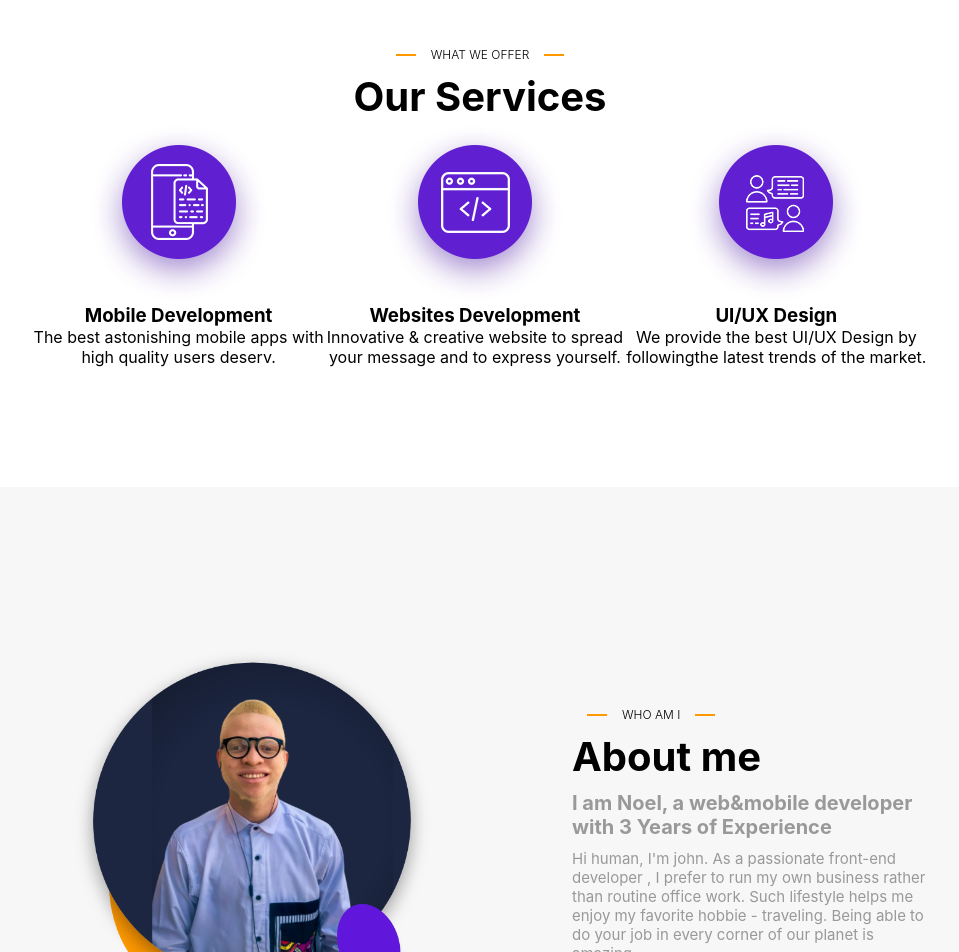
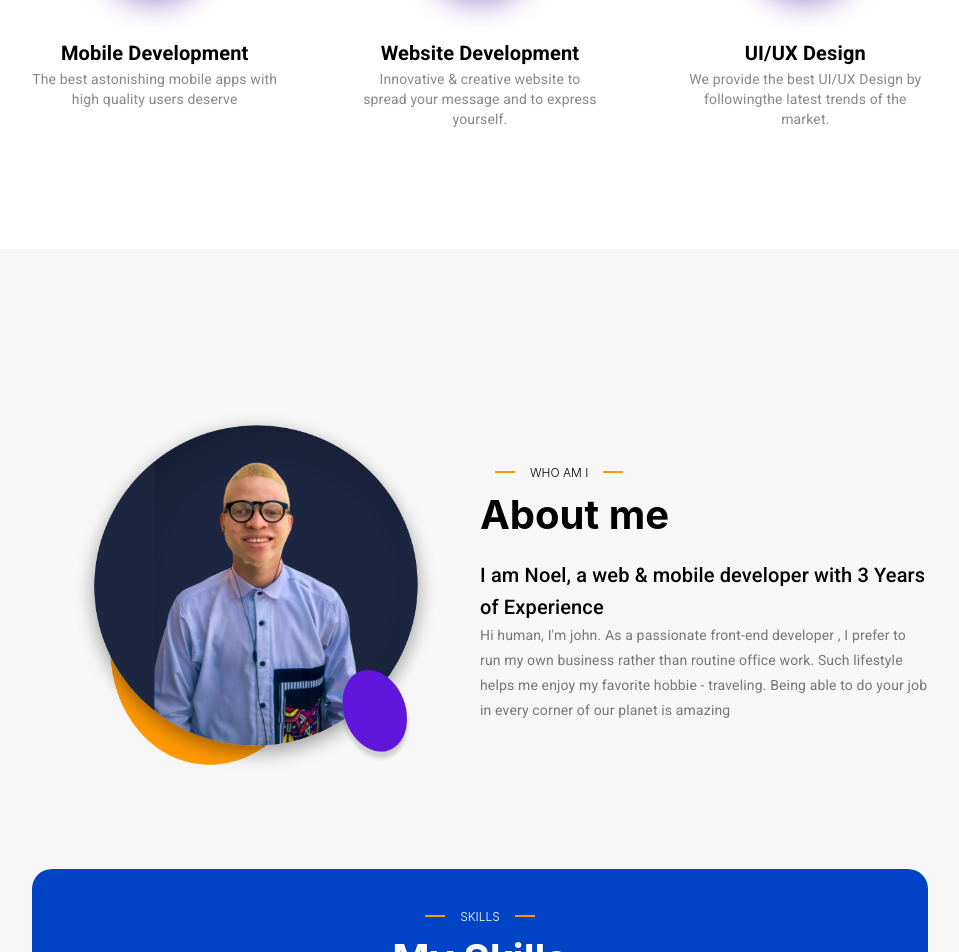
Before and after one commit to kinghoddy/kinghoddy_proj, a Next.js app in the folder web_frontend/: page / in a window 1280 px wide. Shown: the part 1320-2272 px from the top of the page, without its empty margins (160-1119 px from the left). Built offline with nearby package versions, Linux system fonts and the light colour scheme.

Commit message:
Corrections

```diff
--- /dev/null
+++ b/web_frontend/components/Home/AboutMe.js
@@ -0,0 +1,31 @@
+import { Grid, Typography } from "@mui/material";
+import React from "react";
+import { SectionHeader } from "../Section";
+
+function AboutMe() {
+  return (
+    <Grid container alignItems="center">
+      <Grid item lg={6} xs={12}>
+        <img src="img/profile_picture.png" style={{ width: "100%" }} />
+      </Grid>
+      <Grid item lg={6} xs={12} className="About">
+        <SectionHeader
+          style={{ alignItems: "flex-start" }}
+          title="About me"
+          subTitle="who am i"
+        />
+        <Typography variant="h6">
+          I am Noel, a web & mobile developer with 3 Years of Experience
+        </Typography>
+        <Typography variant="body2" style={{ lineHeight: 1.8 }} color="#777">
+          Hi human, I&apos;m john. As a passionate front-end developer , I
+          prefer to run my own business rather than routine office work. Such
+          lifestyle helps me enjoy my favorite hobbie - traveling. Being able to
+          do your job in every corner of our planet is amazing
+        </Typography>
+      </Grid>
+    </Grid>
+  );
+}
+
+export default AboutMe;
--- /dev/null
+++ b/web_frontend/components/Home/Services.js
@@ -0,0 +1,40 @@
+import { Grid, Typography } from "@mui/material";
+import React from "react";
+
+function Services() {
+  const services = [
+    {
+      img: "/img/icon1.png",
+      title: "Mobile Development",
+      body: "The best astonishing mobile apps with high quality users deserve",
+    },
+    {
+      img: "/img/icon2.png",
+      title: "Website Development",
+      body: "Innovative & creative website to spread your message and to express yourself.",
+    },
+
+    {
+      img: "/img/icon3.png",
+      title: "UI/UX Design",
+      body: "We provide the best UI/UX Design by followingthe latest trends of the market.",
+    },
+  ];
+
+  return (
+    <Grid container spacing={10}>
+      {services.map((cur) => (
+        <Grid item lg={4} style={{ textAlign: "center" }}>
+          <img src={cur.img} />
+          <Typography variant="h6" style={{ fontWeight: 700 }}>
+            {cur.title}
+          </Typography>
+          <Typography style={{ maxWidth: "80vw" }} color="#888" variant="body2">
+            {cur.body}
+          </Typography>
+        </Grid>
+      ))}
+    </Grid>
+  );
+}
+export default Services;
--- a/web_frontend/components/Section.js
+++ b/web_frontend/components/Section.js
@@ -12,7 +12,7 @@ const useStyles = makeStyles({
     display: "flex",
     flexDirection: "column",
     alignItems: "center",
-    marginBottom: 5,
+    marginBottom: 20,
     "& .sub": {
       display: "flex",
       marginBottom: 10,
--- a/web_frontend/pages/index.js
+++ b/web_frontend/pages/index.js
@@ -1,19 +1,7 @@
 import * as React from "react";
-import RemoveIcon from "@mui/icons-material/Remove";
-import AppBar from "@mui/material/AppBar";
-import DesktopAccessDisabledIcon from "@mui/icons-material/DesktopAccessDisabled";
-import Card from "@mui/material/Card";
-import Toolbar from "@mui/material/Toolbar";
-import IconButton from "@mui/material/IconButton";
+
 import Typography from "@mui/material/Typography";
-import Menu from "@mui/material/Menu";
-import MenuIcon from "@mui/icons-material/Menu";
-import Container from "@mui/material/Container";
-import List from "@mui/material/List";
-import Button from "@mui/material/Button";
-import Box from "@mui/material/Box";
-import Paper from "@mui/material/Paper";
-import MenuItem from "@mui/material/MenuItem";
+
 import MainLayout from "../layouts/MainLayout";
 import { makeStyles } from "@mui/styles";
 import CssBaseline from "@mui/material/CssBaseline";
@@ -21,71 +9,10 @@ import { Grid } from "@mui/material";
 import Animator from "../components/Animator";
 import Section, { SectionHeader } from "../components/Section";
 import Skills from "../components/Home/Skills";
+import AboutMe from "../components/Home/AboutMe";
+import Services from "../components/Home/Services";
 
 const useStyles = makeStyles({
-
-  sectioncontainer2:{
-    '& .About':{
-      ['@media (min-width:1200px)']:{
-        marginTop:'100px',
-        marginLeft:'50px',
-        width:'500px'
-      },
-    },
-    '& .makeStyles-sectionHeader-12 ':{
-      ['@media (min-width:1200px)']:{
-        display:'block'
-      },
-    },
-    '& h1':{
-color:'#999',
-fontSize:'15px',
-marginTop:'10px',
-
-['@media (min-width:1200px)']:{
-  fontSize:'20px',
-},
-    },
-    '& p':{
-color:'#999',
-fontSize:'10px',
-marginTop:'10px',
-['@media (min-width:1200px)']:{
-  fontSize:'15px',
-},
-    },
-    '& img':{
-width:'300px',
-height:'300px',
-marginLeft:'auto',
-marginRight:'auto',
-display:'block',
-['@media (min-width:1200px)']:{
-  width:'440px',
-  height:'440px',
-  marginRight:'50px',
-},
-    },
-display:"flex",
-flexDirection:'column',
-
-justifyContent:'space-around',
-['@media (min-width:1200px)']:{
-  flexDirection:'row',
-},
-  },
-  sectioncontainer: {
-    textAlign: "center",
-    display: "flex",
-    flexDirection: "column",
-
-    ["@media (min-width : 1200px)"]: {
-      flexDirection: "row",
-      textAlign: "center",
-
-      justifyContent: "space-around",
-    },
-  },
   header: {
     paddingTop: 50,
     position: "relative",
@@ -96,7 +23,12 @@ justifyContent:'space-around',
       "& span": {
         color: "var(--primary)",
       },
+
       ["@media (min-width : 1200px)"]: {
+        fontSize: "55px",
+      },
+
+      ["@media (min-width : 1500px)"]: {
         fontSize: "75px",
       },
     },
@@ -165,51 +97,12 @@ export default function Home() {
       </header>
       <Section>
         <SectionHeader title="Our Services" subTitle="what we offer" />
-        <div className={classes.sectioncontainer}>
-          <Grid item lg={4}>
-            <img src="/img/icon1.png" />
-            <h3>Mobile Development</h3>
-            <p>
-              The best astonishing mobile apps with
-              <br /> high quality users deserv.
-            </p>
-          </Grid>
-          <Grid item lg={4}>
-            <img src="/img/icon2.png" />
-            <h3>Websites Development</h3>
-            <p>
-              Innovative & creative website to spread
-              <br /> your message and to express yourself.
-            </p>
-          </Grid>
-          <Grid item lg={4}>
-            <img src="/img/icon3.png" />
-            <h3>UI/UX Design</h3>
-            <p>
-              We provide the best UI/UX Design by
-              <br /> followingthe latest trends of the market.
-            </p>
-          </Grid>
-        </div>
+        <Services />
       </Section>
 
       <Section style={{ background: "#f7f7f7" }}>
-
-        <div  className={classes.sectioncontainer2} >
-      <Grid item lg={6}>
-<img src='img/profile_picture.png'/>
-        </Grid>
-        <Grid item lg={4} className="About" >
-        <SectionHeader title="About me" subTitle="who am i"   />
-<h1>I am Noel, a web&mobile developer with 3 Years of Experience</h1>
-<p>Hi human, I&apos;m john. As a passionate front-end developer ,
-   I prefer to run my own business rather than routine
-   office work. Such lifestyle helps me enjoy my favorite hobbie - traveling. Being able to do your job in every corner of our planet is amazing<br/>
-
-</p>
-</Grid>
-        </div>
         {/* Add the about me here and complete the skills */}
+        <AboutMe />
         <Skills />
       </Section>
     </MainLayout>
```
